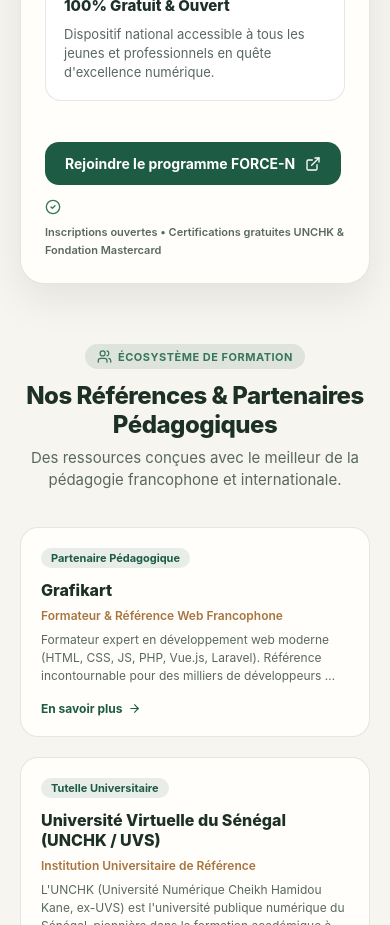
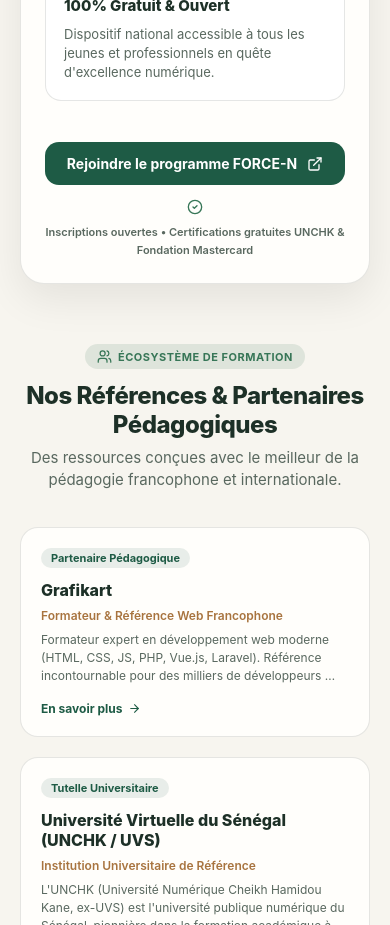
Before and after one commit to sdbsntech-art/SDBSNX, a React (Vite) app: page / in a window 390 px wide. Shown: the part 9640-10565 px from the top of the page. Built offline with nearby package versions, Linux system fonts and the light colour scheme.

Commit message:
fix: center FORCE-N CTA on mobile
Co-authored-by: Copilot <223556219+Copilot@users.noreply.github.com>

```diff
--- a/src/views/HomeView.jsx
+++ b/src/views/HomeView.jsx
@@ -31,6 +31,7 @@ import {
 
 export default function HomeView() {
   const { width: viewportWidth } = useWindowDimensions();
+  const isCompactMobile = viewportWidth < 460;
   const {
     theme,
     setCurrentTab,
@@ -660,9 +661,9 @@ export default function HomeView() {
           </View>
 
           {/* Action Row */}
-          <View style={styles.forceNActionRow}>
+          <View style={[styles.forceNActionRow, isCompactMobile && styles.forceNActionRowMobile]}>
             <TouchableOpacity
-              style={[styles.forceNBtn, { backgroundColor: theme.primary }]}
+              style={[styles.forceNBtn, { backgroundColor: theme.primary }, isCompactMobile && styles.forceNBtnMobile]}
               onPress={() => window.open('https://force-n.sn', '_blank')}
               activeOpacity={0.8}
             >
@@ -670,9 +671,9 @@ export default function HomeView() {
               <ExternalLink size={16} color="#FFFFFF" />
             </TouchableOpacity>
 
-            <View style={styles.forceNMetaNote}>
+            <View style={[styles.forceNMetaNote, isCompactMobile && styles.forceNMetaNoteMobile]}>
               <CheckCircle2 size={16} color={theme.emerald} />
-              <Text style={[styles.forceNMetaText, { color: theme.textMuted }]}>
+              <Text style={[styles.forceNMetaText, { color: theme.textMuted }, isCompactMobile && styles.forceNMetaTextMobile]}>
                 Inscriptions ouvertes • Certifications gratuites UNCHK & Fondation Mastercard
               </Text>
             </View>
@@ -1367,6 +1368,12 @@ const styles = StyleSheet.create({
     borderTopWidth: 1,
     borderTopColor: 'rgba(255, 255, 255, 0.08)',
   },
+  forceNActionRowMobile: {
+    flexDirection: 'column',
+    alignItems: 'center',
+    justifyContent: 'center',
+    width: '100%',
+  },
   forceNBtn: {
     flexDirection: 'row',
     alignItems: 'center',
@@ -1375,11 +1382,19 @@ const styles = StyleSheet.create({
     paddingHorizontal: 20,
     paddingVertical: 13,
     borderRadius: 14,
+    width: 'auto',
+    maxWidth: '100%',
+  },
+  forceNBtnMobile: {
+    width: '100%',
+    maxWidth: 420,
+    alignSelf: 'center',
   },
   forceNBtnText: {
     color: '#FFFFFF',
     fontSize: 14,
     fontWeight: '700',
+    textAlign: 'center',
   },
   forceNMetaNote: {
     flexDirection: 'row',
@@ -1388,6 +1403,11 @@ const styles = StyleSheet.create({
     flexWrap: 'wrap',
     flexShrink: 1,
     maxWidth: '100%',
+  },
+  forceNMetaNoteMobile: {
+    width: '100%',
+    justifyContent: 'center',
+    textAlign: 'center',
   },
   forceNMetaText: {
     fontSize: 11,
@@ -1396,6 +1416,10 @@ const styles = StyleSheet.create({
     flexShrink: 1,
     maxWidth: '100%',
   },
+  forceNMetaTextMobile: {
+    textAlign: 'center',
+    width: '100%',
+  },
   opportunityGrid: {
     display: 'grid',
     gridTemplateColumns: 'repeat(auto-fit, minmax(min(100%, 260px), 1fr))',
```
